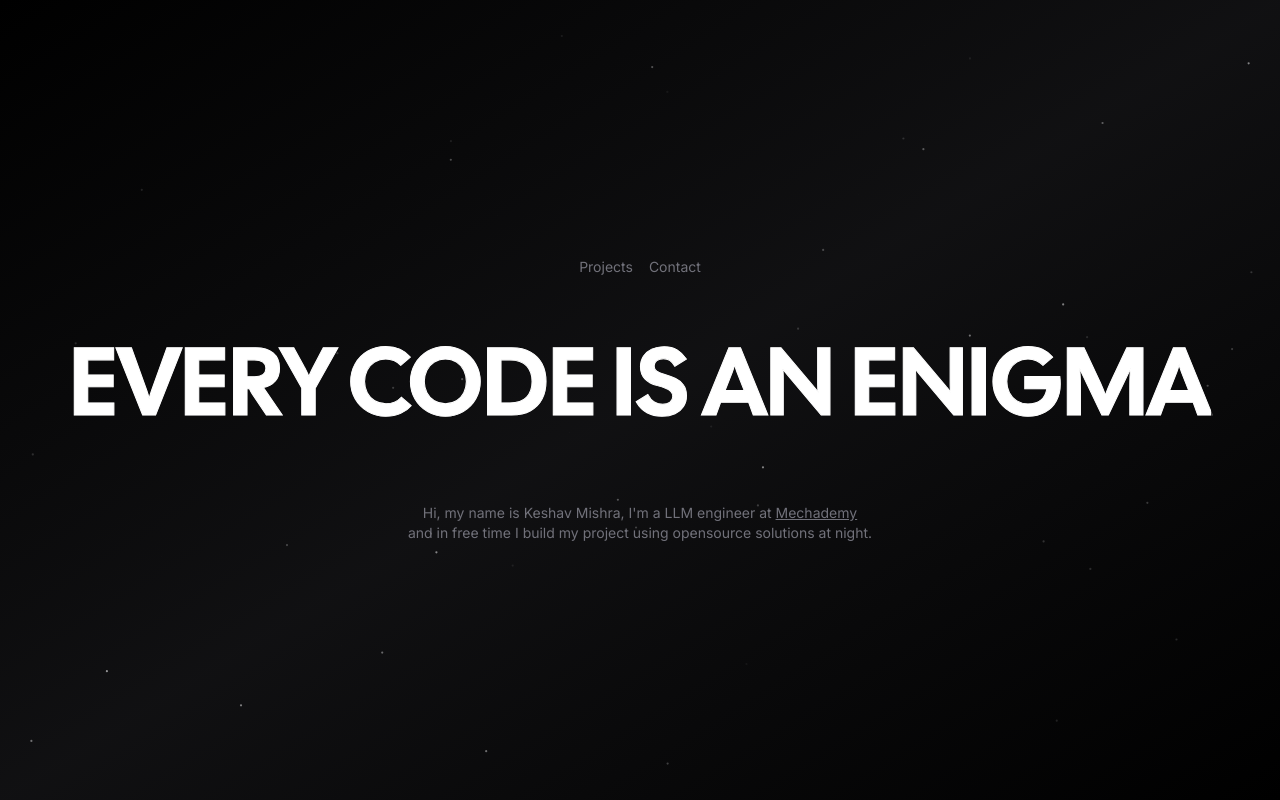
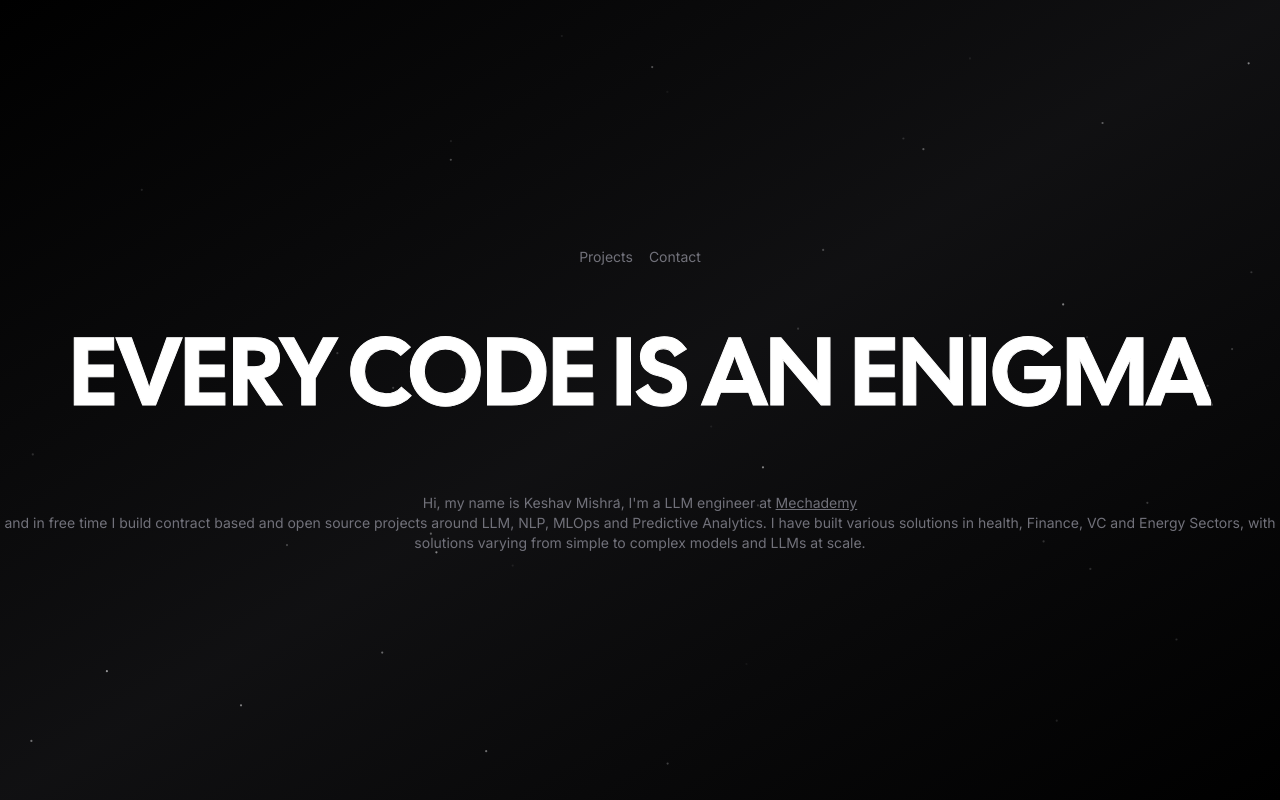
Before and after one commit to keshav1998/Portfolio-Hiring-Showcase, a Next.js app: page / in a window 1280 px wide. Built offline with nearby package versions, Linux system fonts and the light colour scheme; no server answers; what tailwindcss-debug-screens would draw is missing.

Commit message:
improve bio

```diff
--- a/app/page.tsx
+++ b/app/page.tsx
@@ -45,7 +45,7 @@ export default function Home() {
 					</Link>
 
 					<br />
-					and in free time I build my project using opensource solutions at night.
+					and in free time I build contract based and open source projects around LLM, NLP, MLOps and Predictive Analytics. I have built various solutions in health, Finance, VC and Energy Sectors, with solutions varying from simple to complex models and LLMs at scale.
 				</h2>
 			</div>
 		</div>
```
